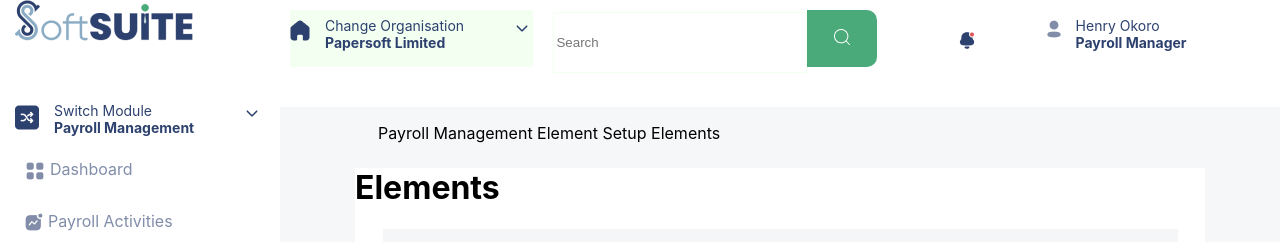
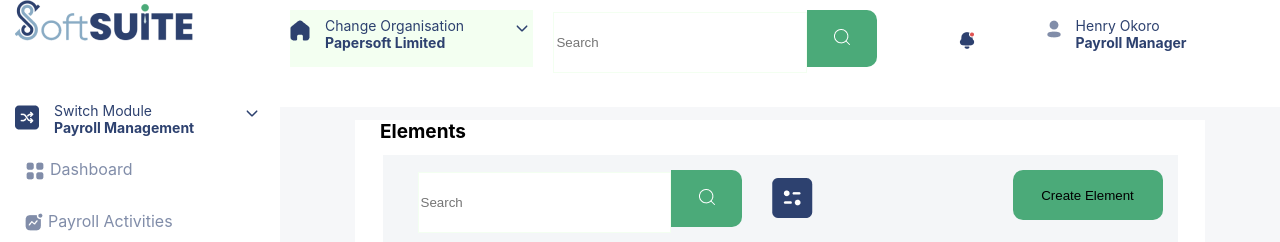
Before and after one commit to charlesik/softsuite-test., a React (Create React App) app: page / in a window 1280 px wide. Shown: the top 242 px of the page. Built offline with nearby package versions, Linux system fonts and the light colour scheme; no server answers.

Commit message:
react modal installation/completed

```diff
--- a/src/App.scss
+++ b/src/App.scss
@@ -24,10 +24,6 @@ body
   padding-left: 10px;
   display: flex;
 
-}
-.elements{
-  // height: 85%;
-  // border: 1px solid blue;
 }
 .directory{
   width: 400px;
@@ -96,6 +92,8 @@ body
 }
 .menuitems{
   padding-left: 10px;
+  // border: 1px solid red;
+  width: 90%;
 }
 .elementbtn{
   background-color: #4BAA79;
@@ -221,3 +219,7 @@ tr{
   border: none;
   margin: 3px;
 }
+.elemhead{
+  font-size: 19px;
+  padding-left: 25px;
+}
--- a/src/components/Elements.tsx
+++ b/src/components/Elements.tsx
@@ -4,7 +4,7 @@ import ElementsWindow from "./ElementsWindow";
 function Elements() {
     return (
         <div className="elements">
-            <Directory/>
+            {/* <Directory/> */}
             <ElementsWindow/>
         </div>
     );
--- a/src/components/ElementsWindow.tsx
+++ b/src/components/ElementsWindow.tsx
@@ -9,7 +9,7 @@ const ElementsWindow: React.FC=()=> {
 
     return (
         <div className="elementswindow">
-            <h1>Elements</h1>
+            <h1 className="elemhead">Elements</h1>
             <ElementsTab/>
             <ElementList/>
 
```
